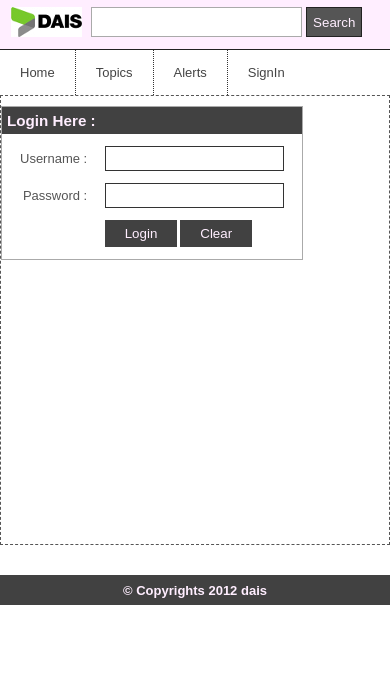
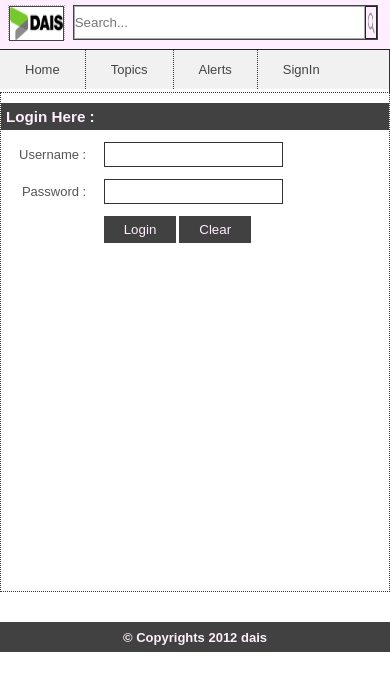
Before and after one commit to amitdhiman000/dais, a Django app: template templates/mobile/login.html in a window 390 px wide. Shown: the top 691 px of the page. Run offline with Django 3.2, Linux system fonts and the light colour scheme; the template is opened without the code that fills it, so the values that code supplies are empty.

Commit message:
Search Box for mobile site

```diff
--- a/device.py
+++ b/device.py
@@ -43,4 +43,4 @@ def get_template(request, file_name):
 		return 'mobile/'+file_name
 	else:
 		print('desktop : '+device['desktop'])
-		return file_name
+		return 'mobile/'+file_name
--- a/templates/base.html
+++ b/templates/base.html
@@ -30,7 +30,7 @@
 			#company_info { width: 15%; height: inherit; float: left; }
 			#logo { width: inherit; height: 50px; padding: 5px; }
 			#search_pan { position: relative; width: 40%; float: left; margin: 7px 2%; vertical-align: top;  }
-			#search_box { width:75%; height:30px;  border: 1px solid #AAA; }
+			#search_box { width:75%; height:30px;  border: 1px solid #AAA; background:url(/static/images/search-32.png) no-repeat right; }
 			#search_box:focus { border: 1px solid #222;  }
 			#search_button { width: 20%; height: 30px; color: #FEF; background: #555; border: 1px solid #222; }
 			#search_results { position: absolute; width: 75%; margin-top: 3px; border: 1px solid #AAA; z-index: 4; display: none; background: #FEF; }
@@ -109,7 +109,7 @@
 					</div>
 					<div id ="search_pan">
 						<form method="POST" action="javascript:(void)">
-							<input type="text" name="search_box" id="search_box" />
+							<input type="text" name="search_box" id="search_box" data-provide="typeahead" data-items="4" placeholder="Search..."  />
 							<button name="submit" id="search_button" >Search</button>
 						</form>
 						<div id="search_results" >
--- a/templates/mobile/base.html
+++ b/templates/mobile/base.html
@@ -27,20 +27,23 @@
 			.text4 { font-size: 15px; font-family:"Helvetica"; color: #444; }
 			.hline { border-bottom: 1px dotted #222; width: 100%; margin: 0px auto;}
 
-			#header_bg { width:100%; height:50px; background: #FEF; border-bottom: 1px solid #222; }
-			#header_content { width: 95%; margin: 0px auto;}
-			#company_info { width: 20%; float: left; }
-			#logo { height: 30px; margin: 7px 2%; }
-			#search_pan { position: relative; width: 76%; float: left; margin: 7px 2%; vertical-align: top;  }
-			#search_box { width:75%; height:30px;  border: 1px solid #AAA; }
-			#search_box:focus { border: 1px solid #222;  }
-			#search_button { width: 20%; height: 30px; color: #FEF; background: #555; border: 1px solid #222; }
+			#header_bg { width:100%; height: 50px; background: #FEF; border-bottom: 1px solid #222; }
+			#header_content { width: 98%; height: inherit; margin: 0px auto; }
+			#company_info { width: 15%; height: 35px; float: left; margin: 5px 1%; border: 1px dotted #AAA; }
+			#logo { height: inherit; border: 1px solid #444; }
+			#logo img { min-width: 100%; min-height: 100%; max-width:100%; max-height:100%;  }
+			#search_box { width: 80%; height:35px; float: left; margin: 5px 1%; border: 1px solid #444; }
+			#search_box input { float:left; display: block; }
+			#search_input { width: 96%; height: 33px; border: 1px solid #AAA; }
+			#search_input:focus { border: 1px solid #222; }
+			#search_button { width: 4%; height: 33px; border: 1px solid #222; }
 			#search_results { position: absolute; width: 75%; margin-top: 3px; border: 1px solid #AAA; z-index: 4; display: none; background: #FEF; }
 			#search_results ul { list-style: none; }
 			#search_results li a { display: block; padding: 5px 20px; }
-			#user_status { width: 100%; }
+			#user_status { width: 100%; border-right: 1px solid #333; }
+			#user_status ul { width: 100%; background: #f1f1f1; }
 			#user_status ul li { float: left; }
-			#user_status ul li a { padding: 15px 20px; display: block; border-right: 1px dotted #333; }
+			#user_status ul li a { padding: 12px 25px; display: block; border-right: 1px dotted #333; }
 			#user_status ul li:last-child a { border: none; }
 			#user_status ul li a:hover { background: #CFC; }
 
@@ -52,7 +55,7 @@
 			.radio_label { text-align: center; vertical-align: baseline; }
 			input[type=radio] { background: #414141; }
 			input[type=radio]:checked { background: #a1a1a1; }
-			.inputBox { width: 100%; height: 25Px; border:1px solid #333; }
+			.inputBox { width: 100%; height: 25px; border:1px solid #333; }
 			.buttons { width: 40%; height: 27px; background: #414141; color: #FEF; cursor: pointer; }
 			.buttons:hover { background: #515151; }
 			.buttons-long { width: 250px; height: 27px; background: #414141; color: #FEF; cursor: pointer; }
@@ -62,8 +65,8 @@
 			.content_title { background: #414141; padding: 5px; color:#FEF; }
 			.content_body { padding: 5px; }
 
-			#container { position: relative; width: 100%; margin: 0px auto; clear: both; min-height: 450px; border: 1px dashed #555; }
-			#body_content { position: relative;  margin: 0px auto; margin-top: 10px;  border: 1px solid #AAA; }
+			#body_bg { width: 100%; margin: 0px auto; clear: both; min-height: 500px; border: 1px dotted #333;  }
+			#body_content { width: inherit; margin: 0px auto; margin-top: 10px; }
 
 			#footer_bg { position: relative; left: 0; bottom: 0; width: 100%; margin-top: 30px; height: 30px; line-height: 30px; background: #414141; color: #FEF; }
 			#footer_content { position: relative; width: 70%; height: inherit; margin: 0px auto; text-align: center; }
@@ -107,22 +110,21 @@
 						</div>
 						<!--<h5>MyOffers</h5>-->
 					</div>
-					<div id ="search_pan">
+					<div id ="search_box">
 						<form method="POST" action="javascript:(void)">
-							<input type="text" name="search_box" id="search_box" />
-							<button name="submit" id="search_button" >Search</button>
+							<input type="text" name="search_input" id="search_input" placeholder="Search..." />
+							<input type="image" name="search_button" id="search_button" src="/static/images/search-32.png" >
 						</form>
+
 						<div id="search_results" >
-
 						</div>
 					</div>
 				</div>
 			</div>
-		</header>
 			<!-- navigation bar -->
 			<nav>
-			<div id="user_status" >
-				<ul class="site-list">
+				<div id="user_status" class="cf">
+					<ul class="site-list cf">
 						<li><a href="/" >Home</a></li>
 						<li><a href="#" >Topics</a></li>
 						<li><a href="#" >Alerts</a></li>
@@ -137,8 +139,9 @@
 				</div>
 			</nav>
 			<div class="clear"> </div>
+		</header>
 
-		<div id="container" class="cf">
+		<div id="body_bg" class="cf">
 			<div id="body_content" class="cf">
 			{% block content %}
 
```
Also changed, not shown: static/static_dirs/images/search-128.png (added), static/static_dirs/images/search-32.png (added), templates/mobile/login.html (indentation only), 5 other files. Lines whose indentation alone changed are shown as unchanged.
